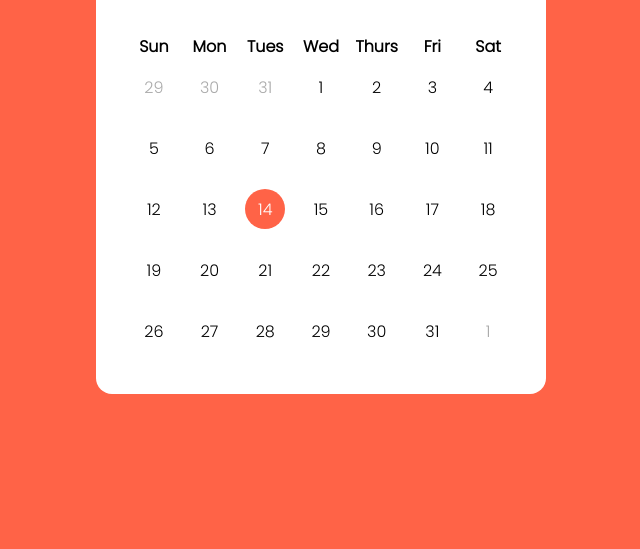
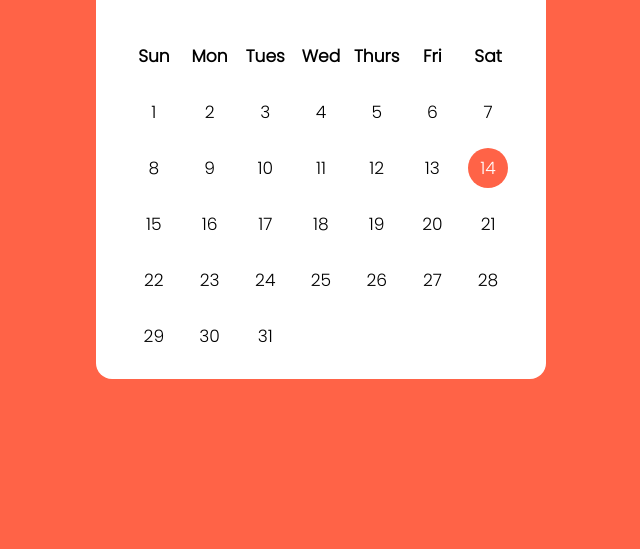
Before and after one commit to ThantSinOo/custom_calender, a plain HTML site: page index.html in a window 1280 px wide. Shown: the part 251-800 px from the top of the page, without its empty margins (319-959 px from the left). Drawn offline with nearby package versions, Linux system fonts and the light colour scheme.

Commit message:
add js file, add function to fully work

```diff
--- a/app.js
+++ b/app.js
@@ -1 +1,59 @@
-console.log("Custom Calender")
+const currentDate = document.querySelector(".currentDate"),
+dayTag = document.querySelector(".days"),
+prevNextIcon = document.querySelectorAll('.icons span');
+
+
+
+
+// Getting Dates , Months, Years
+let date = new Date();
+let currentMonth = date.getMonth();
+let currentYear = date.getFullYear();
+
+const months = [
+    'Janauary','February','March','April','May','June','July','August','September','October','November','December'
+]
+
+const loadCalender = () =>{
+    let firstDayofMonth = new Date(currentYear, currentMonth, 1).getDay();
+    let lastDateofMonth = new Date(currentYear, currentMonth + 1, 0).getDate();
+    let lastDayofMonth = new Date(currentYear, currentMonth , lastDateofMonth).getDate();
+    let lastDateofLastMonth = new Date(currentYear, currentMonth, 0).getDate();
+    let liTag = "";
+
+    for(let i =firstDayofMonth; i> 0; i --){
+        liTag += `<li class="inactive">${lastDateofLastMonth -i + 1}</li>`
+    }
+
+    for(let i = 1; i <= lastDateofMonth; i ++){
+        let isToday = i === date.getDate() && currentMonth === new Date().getMonth() && currentYear === new Date().getFullYear() ? "active" : "";
+        liTag += `<li class="${isToday}">${i}</li>`
+        // console.log('Days =>', i);
+    }
+
+    for(let i = lastDayofMonth; i < 6; i ++){
+        liTag += `<li class="inactive">${i - lastDayofMonth + 1}</li>`
+    }
+    currentDate.innerText = `${months[currentMonth]} ${currentYear}`;
+    dayTag.innerHTML = liTag;
+
+}
+
+loadCalender();
+
+prevNextIcon.forEach(icon =>{
+    icon.addEventListener("click", ()=>{
+        console.log(icon);
+        currentMonth = icon.id == "prev" ? currentMonth - 1 : currentMonth + 1;
+
+        if(currentMonth < 0 || currentMonth > 11) {
+            date = new Date(currentYear, currentMonth);
+            currentYear = date.getFullYear();
+            currentMonth = date.getMonth();
+        }else{
+            date = new Date();
+        }
+
+        loadCalender();
+    })
+})
--- a/index.html
+++ b/index.html
@@ -14,8 +14,8 @@
     <header>
         <p class="currentDate">October 2023</p>
         <div class="icons">
-            <span class="material-symbols-rounded">chevron_left</span>
-            <span class="material-symbols-rounded">chevron_right</span>
+            <span id="prev" class="material-symbols-rounded">chevron_left</span>
+            <span id="next" class="material-symbols-rounded">chevron_right</span>
         </div>
     </header>
     <div class="calender">
@@ -28,43 +28,7 @@
             <li>Fri</li>
             <li>Sat</li>
         </ul>
-        <ul class="days">
-            <li class="inactive">29</li>
-            <li class="inactive">30</li>
-            <li class="inactive">31</li>
-            <li>1</li>
-            <li>2</li>
-            <li>3</li>
-            <li>4</li>
-            <li>5</li>
-            <li>6</li>
-            <li>7</li>
-            <li>8</li>
-            <li>9</li>
-            <li>10</li>
-            <li>11</li>
-            <li>12</li>
-            <li>13</li>
-            <li class="active">14</li>
-            <li>15</li>
-            <li>16</li>
-            <li>17</li>
-            <li>18</li>
-            <li>19</li>
-            <li>20</li>
-            <li>21</li>
-            <li>22</li>
-            <li>23</li>
-            <li>24</li>
-            <li>25</li>
-            <li>26</li>
-            <li>27</li>
-            <li>28</li>
-            <li>29</li>
-            <li>30</li>
-            <li>31</li>
-            <li class="inactive">1</li>
-        </ul>
+        <ul class="days"></ul>
     </div>
    </div>
 
--- a/style.css
+++ b/style.css
@@ -26,7 +26,7 @@ body{
     align-items: center;
     justify-content: space-between;
 
-    padding: 20px 10px;
+    padding: 25px 30px 10px;
 }
 
 header .currentDate{
@@ -60,10 +60,7 @@ header .icons span:hover{
     font-weight: 700;
 }
 
-.calender .days li{
-    margin-bottom: 20px;
-    z-index: 1;
-}
+
 
 .calender ul{
     display: flex;
@@ -72,44 +69,51 @@ header .icons span:hover{
     text-align: center;
 }
 
-.calender ul li{
-    position: relative;
+.calender li{
     list-style: none;
     margin-top: 1rem;
     width: calc(100% / 7);
-    cursor: pointer;
+    font-size: 1.07rem;
+
+
 }
 
-.calender .days li::before{
-    content: '';
-    width: 40px;
-    height: 40px;
-
-    position: absolute;
-    top: 50%;
-    left: 50%;
-
-    transform: translate(-50%, -50%);
-
-    border-radius: 50%;
-
-    z-index: -1;
+.calender .days li{
+    margin-top: 30px;
+    position: relative;
+    cursor: pointer;
+    z-index: 1;
 }
 
-.calender .days li:hover::before{
-    background: #f2f2f2;
+.days li::before{
+    position: absolute;
+    content: "";
+    left: 50%;
+    top: 50%;
+    height: 40px;
+    width: 40px;
+    z-index: -1;
+    border-radius: 50%;
+    transform: translate(-50%, -50%);
 }
 
-.calender .days .active{
+/* .calender .days li:hover::before{
+    background: #f2f2f2;
+} */
+
+.calender .days li.active{
      color: #fff;
 
 }
 
-.calender .days .inactive{
+.calender .days li.inactive{
     color: #aaa;
 }
 
-.calender .days .active::before{
-
+.days .active::before{
     background-color: tomato;
 }
+
+.days li:not(.active):hover::before{
+    background: #f2f2f2;
+  }
```
